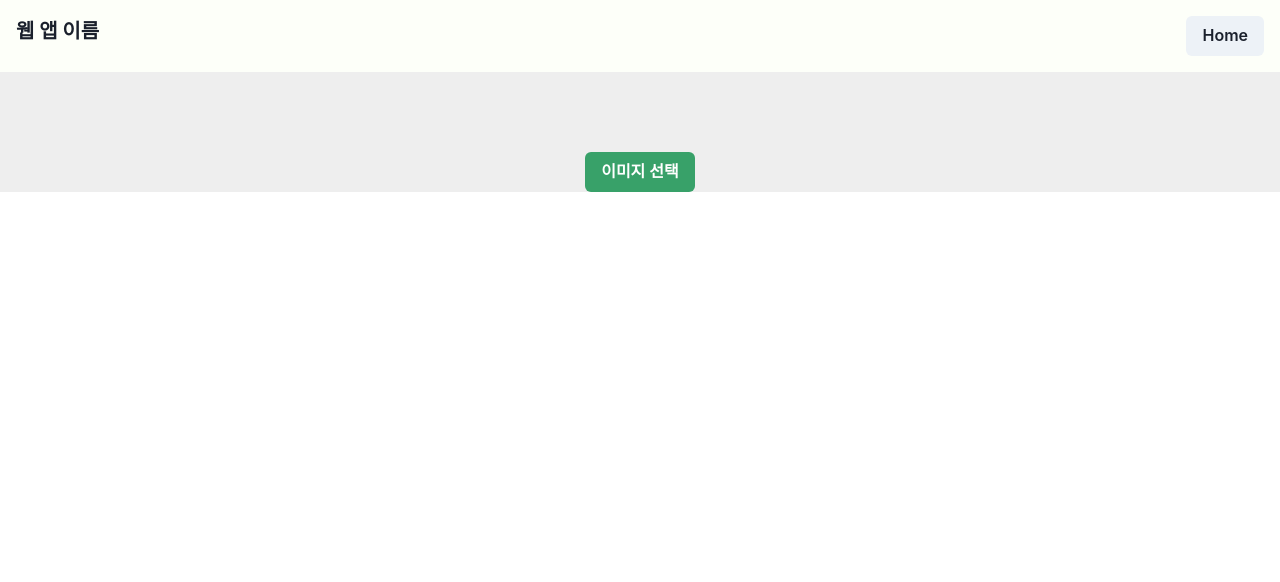
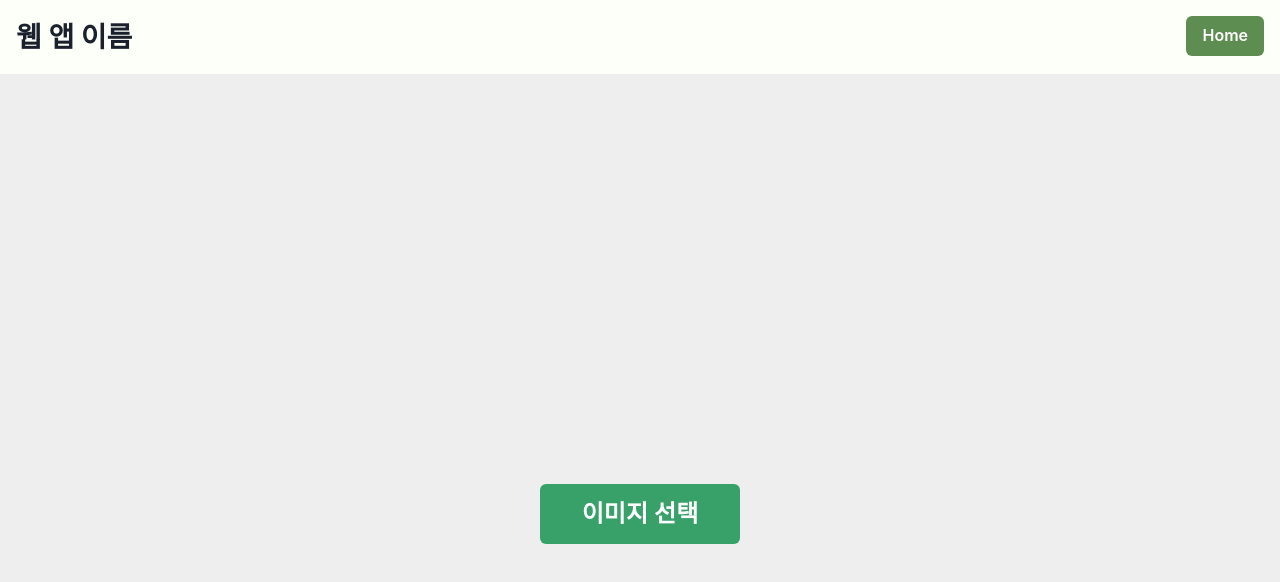
Before and after one commit to Arrangement-of-Jinn-Dolsoe/teamProject_frontend, a React (Create React App) app: page / in a window 1280 px wide. Shown: the top 582 px of the page. Built offline with nearby package versions, Linux system fonts and the light colour scheme.

Commit message:
UI정리하고 이미지업로드기능과 업로드한 이미지를 '정리 전 이미지'로서 화면출력하는 기능의 구현

```diff
--- a/src/App.js
+++ b/src/App.js
@@ -6,17 +6,24 @@ import EditScreen from './components/EditScreen';
 
 const App = () => {
   const [screen, setScreen] = useState('upload');
+  const [uploadedImage, setUploadedImage] = useState(null);
+
+  const handleSelectImage = (image) => {
+    setUploadedImage(image);
+    setScreen('edit');
+  };
 
   const handleHome = () => {
     setScreen('upload');
+    setUploadedImage(null); // アップロードされた画像をリセット
   };
 
   return (
     <ChakraProvider>
       <Box textAlign="center" fontSize="xl">
         <Header onHomeClick={handleHome} />
-        {screen === 'upload' && <UploadScreen onSelectImage={() => setScreen('edit')} />}
-        {screen === 'edit' && <EditScreen />}
+        {screen === 'upload' && <UploadScreen onSelectImage={handleSelectImage} />}
+        {screen === 'edit' && <EditScreen uploadedImage={uploadedImage} />}
       </Box>
     </ChakraProvider>
   );
--- a/src/components/EditScreen.js
+++ b/src/components/EditScreen.js
@@ -1,8 +1,8 @@
 import React, { useRef } from 'react';
-import { Box, Button, Flex, Text } from '@chakra-ui/react';
+import { Box, Button, Flex, Text, Image } from '@chakra-ui/react';
 import { toPng } from 'html-to-image';
 
-const EditScreen = ({ onDownload }) => {
+const EditScreen = ({ uploadedImage }) => {
     const screenshotRef = useRef(null);
 
     const handleDownload = () => {
@@ -23,21 +23,28 @@ const EditScreen = ({ onDownload }) => {
     };
 
     return (
-        <Box ref={screenshotRef} p={4}>
-            <Text fontSize="xl" mb={4}>
+        <Box ref={screenshotRef} p={4} h="100vh" bg="#EEEEEE">
+            <Box position="relative">
+                <Button colorScheme="green" onClick={handleDownload} position="absolute" right="25px" style={{ width: "150px", height: "30px" }}>
+                이미지 다운로드
+                </Button>
+            </Box>
+
+            <Text fontSize={35} mb={4}>
                 그럼 이 이미지를 참고해서 정리를 시작하자!
             </Text>
-            <Flex justify="space-between">
-                <Box border="1px" borderColor="gray.200" p={8} w="45%">
-                    <Text>이 속에 업로드한 이미지 배치</Text>
+            <Flex justify="space-between" h="77vh">
+                <Box bg="#FFFFFF" p={8} w="48%" borderRadius="xl">
+                    {uploadedImage && <Image src={uploadedImage} alt="Uploaded" />}
                 </Box>
-                <Box border="1px" borderColor="gray.200" p={8} w="45%">
-                    <Text>이 속에 생성한 이미지 배치</Text>
+                <Box bg="#FFFFFF" p={8} w="48%" borderRadius="xl">
+                    {/* 이 속에 생성한 이미지 배치함 */}
                 </Box>
             </Flex>
-            <Button mt={4} colorScheme="green" onClick={handleDownload}>
-                이미지 다운로드
-            </Button>
+            <Flex justify="space-between">
+                <Text fontSize={28} w="49%" mt={2}>정리 전 이미지</Text>
+                <Text fontSize={28} w="49%" mt={2}>정리 후 이미지</Text>
+            </Flex>
         </Box>
     );
 };
--- a/src/components/Header.js
+++ b/src/components/Header.js
@@ -4,10 +4,10 @@ import { Flex, Button, Text } from '@chakra-ui/react';
 const Header = ({ onHomeClick }) => {
     return (
         <Flex justifyContent="space-between" p={4} bg="#FDFFF9">
-            <Text fontWeight="bold" cursor="pointer" onClick={onHomeClick}>
+            <Text fontWeight="bold" cursor="pointer" onClick={onHomeClick} fontSize={28}>
                 웹 앱 이름
             </Text>
-            <Button onClick={onHomeClick}>Home</Button>
+            <Button onClick={onHomeClick} bg="#5E8D52" color="#FFFFFF" _hover={{bg:'#426D3C'}}>Home</Button>
         </Flex>
     );
 };
--- a/src/components/UploadScreen.js
+++ b/src/components/UploadScreen.js
@@ -1,13 +1,30 @@
 import React from 'react';
-import { VStack, Button } from '@chakra-ui/react';
+import { VStack, Button, Box } from '@chakra-ui/react';
 
 const UploadScreen = ({ onSelectImage }) => {
+    const handleFileChange = (event) => {
+        const file = event.target.files[0]; // 選択されたファイルを取得
+        if (file) {
+            const reader = new FileReader();
+            reader.onloadend = () => {
+                onSelectImage(reader.result); // 選択されたファイルのデータURLをコールバック関数に渡す
+            };
+            reader.readAsDataURL(file);
+        }
+    };
+
     return (
-        <VStack spacing={8} pt={20} bg="#EEEEEE">
-            <Button colorScheme="green" onClick={onSelectImage}>
-                이미지 선택
-            </Button>
-        </VStack>
+        <Box h="100vh" bg="#EEEEEE">
+            <VStack spacing={8} pt={20} w="100%" h="100%" justify="center" align="center">
+                {/* ファイル選択用のinputを非表示にして、ボタンがクリックされた時にファイル選択ダイアログを開く */}
+                <input type="file" id="fileInput" style={{ display: 'none' }} onChange={handleFileChange} />
+                <label htmlFor="fileInput">
+                    <Button colorScheme="green" style={{ width: "200px", height: "60px" }} fontSize={24} as="span">
+                        이미지 선택
+                    </Button>
+                </label>
+            </VStack>
+        </Box>
     );
 };
 
--- a/src/index.css
+++ /dev/null
@@ -1,13 +0,0 @@
-body {
-  margin: 0;
-  font-family: -apple-system, BlinkMacSystemFont, 'Segoe UI', 'Roboto', 'Oxygen',
-    'Ubuntu', 'Cantarell', 'Fira Sans', 'Droid Sans', 'Helvetica Neue',
-    sans-serif;
-  -webkit-font-smoothing: antialiased;
-  -moz-osx-font-smoothing: grayscale;
-}
-
-code {
-  font-family: source-code-pro, Menlo, Monaco, Consolas, 'Courier New',
-    monospace;
-}
```
Also changed, not shown: src/App.css (deleted, +0 -38 lines), src/logo.svg (deleted).
